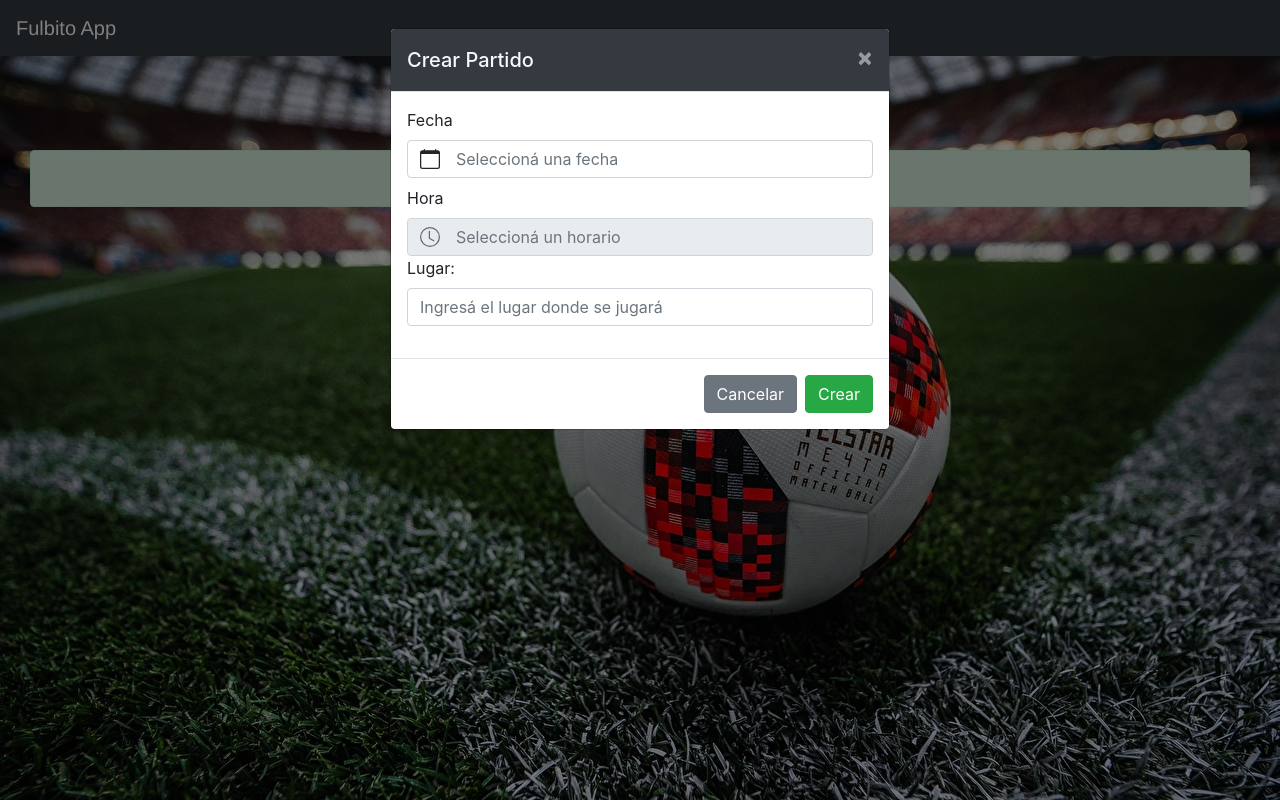
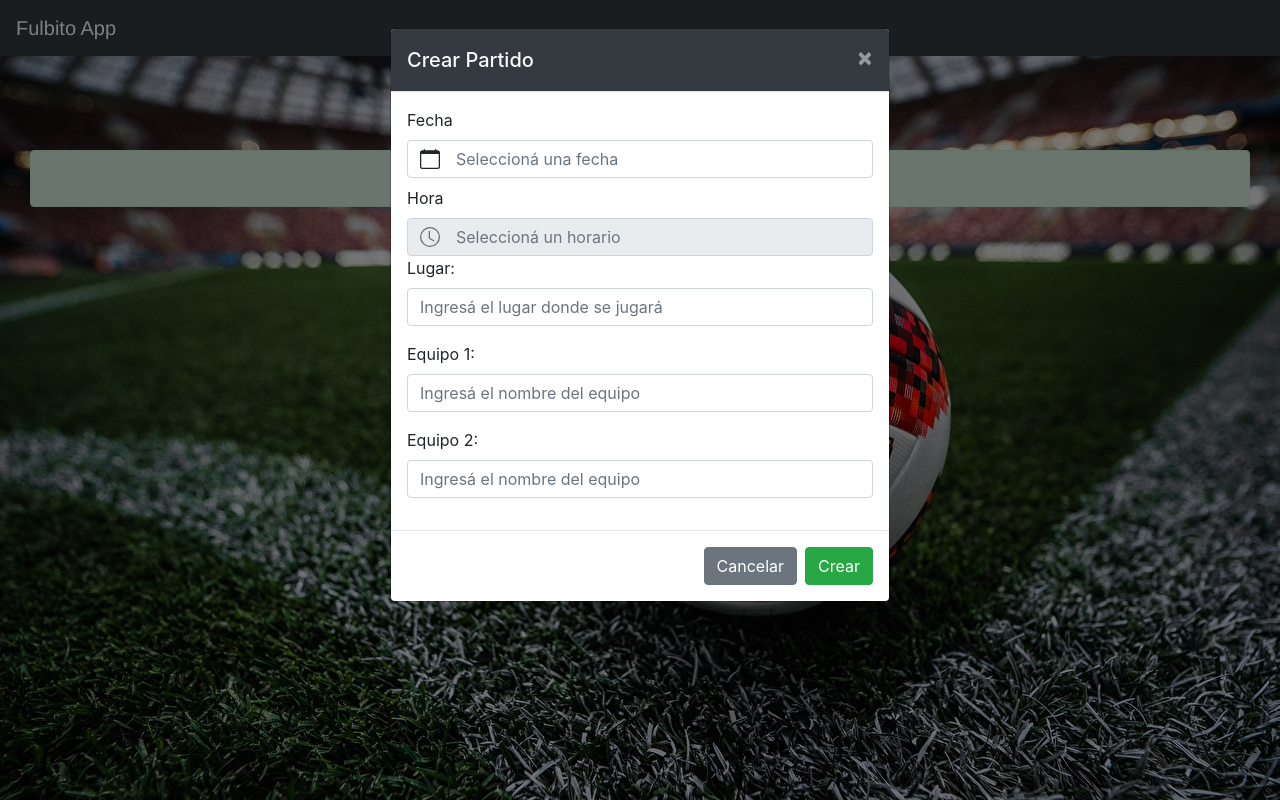
Before and after one commit to Maty11C/Fulbito-App, a Vue app in the folder fulbito-client/: page / in a window 1280 px wide. Both pictures are taken after a click on the button "Crear Partido". Built offline with nearby package versions, Linux system fonts and the light colour scheme; no server answers.

Commit message:
Se agregan campos para ingresar equipos en formulario de crear partido

```diff
--- a/fulbito-client/src/components/CrearPartido.vue
+++ b/fulbito-client/src/components/CrearPartido.vue
@@ -58,6 +58,24 @@
           ></b-form-input>
           <b-form-invalid-feedback id="lugar">Ingresá un lugar válido</b-form-invalid-feedback>
         </b-form-group>
+        <b-form-group id="input-group-1" label="Equipo 1:" label-for="equipo1">
+          <b-form-input
+            id="equipo1"
+            v-model="partido.equipos[0].nombre"
+            type="text"
+            required
+            placeholder="Ingresá el nombre del equipo"
+          ></b-form-input>
+        </b-form-group>
+        <b-form-group id="input-group-1" label="Equipo 2:" label-for="equipo2">
+          <b-form-input
+            id="equipo2"
+            v-model="partido.equipos[1].nombre"
+            type="text"
+            required
+            placeholder="Ingresá el nombre del equipo"
+          ></b-form-input>
+        </b-form-group>
       </b-form>
     </b-modal>
   </div>
@@ -74,7 +92,11 @@ export default {
       partido: {
         fecha: "",
         hora: "",
-        lugar: ""
+        lugar: "",
+        equipos: [
+          { nombre: ''},
+          { nombre: ''}
+        ]
       },
       esFechaValida: null,
       esHoraValida: null,
@@ -86,6 +108,8 @@ export default {
       this.partido.fecha = "";
       this.partido.hora = "";
       this.partido.lugar = "";
+      this.partido.equipos[0].nombre = "";
+      this.partido.equipos[1].nombre = "";
       this.esFechaValida = null;
       this.esHoraValida = null;
       this.esLugarValido = null;
```
